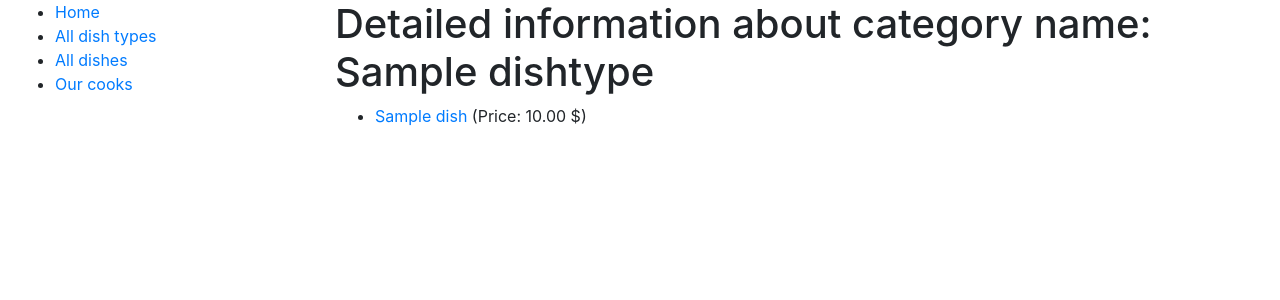
After one commit to Script1988/restaurant-kitchen-service, a Django app: page /dishes/1/ in a window 1280 px wide. The commit adds this page. Shown: the top 300 px of the page. Run offline with Django 4.2, Linux system fonts and the light colour scheme; tables that the repository leaves empty hold one stand-in row (values such as "Sample post").

Commit message:
Add DishTypeDetailView and dish_type_detail.html

```diff
--- a/restaurant_service/urls.py
+++ b/restaurant_service/urls.py
@@ -4,7 +4,8 @@ from restaurant_service.views import (
     index,
     CookListView,
     DishTypeListView,
-    DishListView
+    DishListView,
+    DishTypeDetailView,
 )
 
 
@@ -13,6 +14,7 @@ urlpatterns = [
     path("dish-types/", DishTypeListView.as_view(), name="dish_type_list"),
     path("dishes/", DishListView.as_view(), name="dish_list"),
     path("cooks/", CookListView.as_view(), name="cook_list"),
+    path("dishes/<int:pk>/", DishTypeDetailView.as_view(), name="dish_type_detail")
 ]
 
 
--- a/restaurant_service/views.py
+++ b/restaurant_service/views.py
@@ -26,9 +26,16 @@ class DishTypeListView(generic.ListView):
     context_object_name = "dish_type_list"
 
 
+class DishTypeDetailView(generic.DetailView):
+    model = DishType
+    template_name = "restaurant_service/dish_type_detail.html"
+    context_object_name = "dish_type_detail"
+
+
 class DishListView(generic.ListView):
     model = Dish
     template_name = "restaurant_service/dish_list.html"
+    queryset = Dish.objects.all().select_related("dish_type")
 
 
 class CookListView(generic.ListView):
--- /dev/null
+++ b/templates/restaurant_service/dish_type_detail.html
@@ -0,0 +1,13 @@
+{%  extends 'base.html' %}
+
+{% block content %}
+  <h1>Detailed information about category name: {{ dish_type_detail }}</h1>
+    <ul>
+    {% for dish in dish_type_detail.dish_type.all %}
+      <li class="sidebar-nav"><a href="#">{{ dish.name }}</a>
+      (Price: {{ dish.price }} $)
+      </li>
+    {% endfor %}
+    </ul>
+
+{% endblock %}
--- a/templates/restaurant_service/dish_type_list.html
+++ b/templates/restaurant_service/dish_type_list.html
@@ -5,7 +5,7 @@
   {% if dish_type_list %}
     <ul>
     {% for dish_type in dish_type_list %}
-      <li class="sidebar-nav"><a href="#">{{ dish_type.name }}</a>
+      <li class="sidebar-nav"><a href={% url 'restaurant_service:dish_type_detail' pk=dish_type.pk %}>{{ dish_type.name }}</a>
       </li>
     {% endfor %}
     </ul>
```
